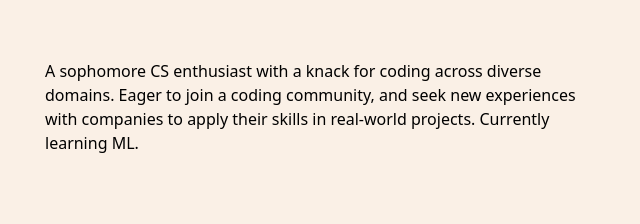
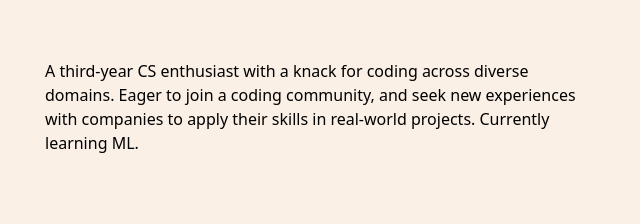
Before and after one commit to Greethika-D/Portfolio, a plain HTML site: page index.html in a window 1280 px wide. Shown: the part 437-661 px from the top of the page, 99-739 px from the left. Drawn offline with nearby package versions, Linux system fonts and the light colour scheme.

Commit message:
Update index.html

```diff
--- a/index.html
+++ b/index.html
@@ -45,7 +45,7 @@
 
           <div>
             <p class="font-poppins py-8 md:w-3/4 md:py-0 lg:w-[550px]">
-                A sophomore CS enthusiast with a knack for coding across diverse domains. Eager to join a coding community, and seek new experiences with companies to apply their skills in real-world projects. Currently learning ML.
+                A third-year CS enthusiast with a knack for coding across diverse domains. Eager to join a coding community, and seek new experiences with companies to apply their skills in real-world projects. Currently learning ML.
             </p>
           </div>
         </div>
```
